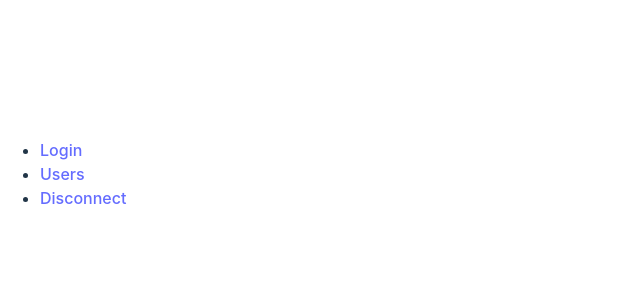
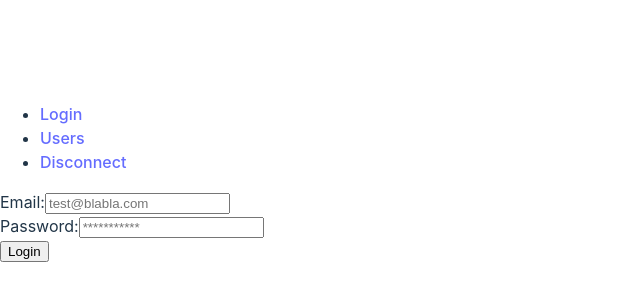
Before and after one commit to Alexandre78R/login-react-express.js, a React (Vite) app in the folder frontend/: page /login in a window 1280 px wide. Shown: the part 226-526 px from the top of the page, without its empty margins (0-640 px from the left). Built offline with nearby package versions, Linux system fonts and the light colour scheme.

Commit message:
ajout de l'étape 1 du frontend

```diff
--- a/frontend/src/pages/Login.jsx
+++ b/frontend/src/pages/Login.jsx
@@ -1,5 +1,46 @@
+import { useState } from "react";
+
 function Login() {
-  return <form />;
+  const [login, setLogin] = useState({ email: "", password: "" });
+
+  const handleSubmit = (event) => {
+    event.preventDefault();
+    if (login.email && login.password) {
+      console.log(login.email, login.password);
+    } else {
+      alert("Please specify both email and password");
+    }
+  };
+
+  return (
+    <form onSubmit={handleSubmit}>
+      <label htmlFor="email">
+        Email:
+        <input
+          type="email"
+          name="email"
+          id="email"
+          placeholder="test@blabla.com"
+          value={login.email}
+          onChange={(e) => setLogin({ ...login, email: e.target.value })}
+        />
+      </label>
+      <br />
+      <label htmlFor="password">
+        Password:
+        <input
+          type="password"
+          name="password"
+          id="password"
+          placeholder="***********"
+          value={login.password}
+          onChange={(e) => setLogin({ ...login, password: e.target.value })}
+        />
+      </label>
+      <br />
+      <input type="submit" value="Login" />
+    </form>
+  );
 }
 
 export default Login;
```
